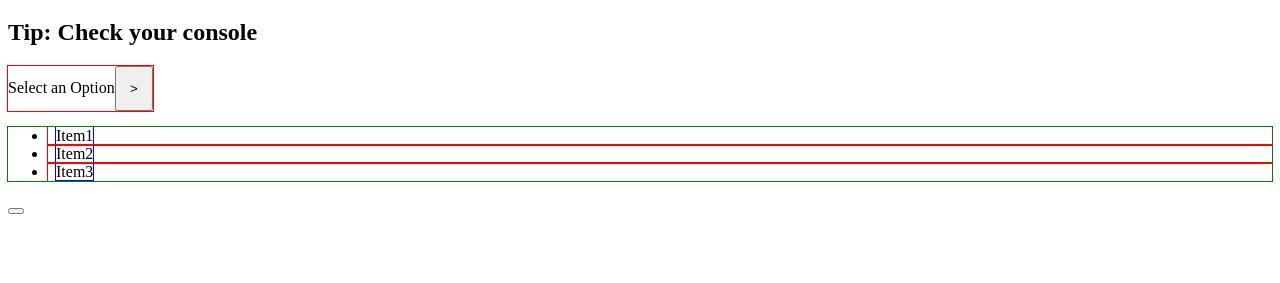
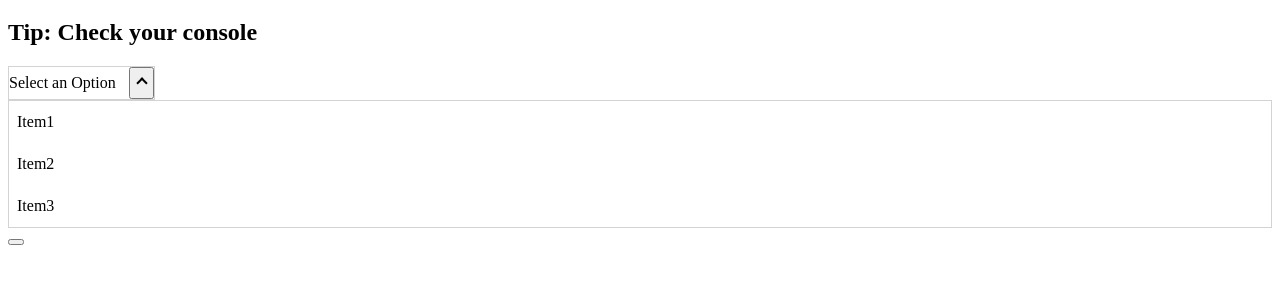
Before and after one commit to paul-ooi/learning-node, a website built with webpack: page alpine/index.html in a window 1280 px wide. Shown: the part 61-344 px from the top of the page. Built offline with nearby package versions, Linux system fonts and the light colour scheme.

Commit message:
clean up styles on dropdown add aria-expanded toggle

```diff
--- a/alpine/index.html
+++ b/alpine/index.html
@@ -16,7 +16,7 @@
             }">
                 <div class=select__wrapper>
                     <template x-if="null !== selectedName"><span class="selected" x-text='selectedName'></span></template>
-                    <button @click="open = true" aria-label="toggle list">&gt;</button>
+                    <button @click="open = true" x-bind:aria-expanded="open" aria-label="toggle list"><span class="chevron"></span></button>
                 </div>
                 <div>
                     <ul class="list"
--- a/alpine/src/style.scss
+++ b/alpine/src/style.scss
@@ -1,40 +1,63 @@
 .select__wrapper {
     position: relative;
     display: inline-block;
+    border: 1px solid lightgrey;
 
     button {
-        padding: 1em;
+        padding: .5em;
+        cursor: pointer;
+        margin-left: 1em;
 
         &::before {
             content: '';
-            display: inline-block;
+            display: grid;
+            align-items: center;
+            justify-content: center;
             position: absolute;
 
-            outline: 1px solid red;
+            // outline: 1px solid red;
             width: 100%;
             height: 100%;
             top: 0;
             left: 0;
         }
+
+        .chevron {
+            width: 6px;
+            height: 6px;
+            border-bottom: 2px solid black;
+            border-left: 2px solid black;
+            transform: rotate(-45deg);
+            display: inline-block;
+            transition: 0.3s ease-in-out;
+        }
+
+        &[aria-expanded='true'] {
+            .chevron {
+                transform: rotate(135deg);
+            }
+        }
+    }
+}
+
+.list {
+    list-style: none;
+    padding: 0;
+    margin: 0;
+    border: 1px solid lightgrey;
+
+    li {
+        padding: 0.75em 0.5em;
     }
 }
 
 input[type="radio"] {
-    -webkit-appearance: none;
--moz-appearance: none;
--ms-appearance: none;
--o-appearance: none;
-appearance: none;
+    clip: rect(1px, 1px, 1px, 1px);
+    clip-path: inset(50%);
+    height: 1px;
+    width: 1px;
+    margin: -1px;
+    overflow: hidden;
+    padding: 0;
+    position: absolute;
 }
-
-li {
-    outline: 1px solid red;
-}
-
-label {
-    outline: 1px solid blue;
-}
-
-ul {
-    outline: 1px solid green;
-}
```
